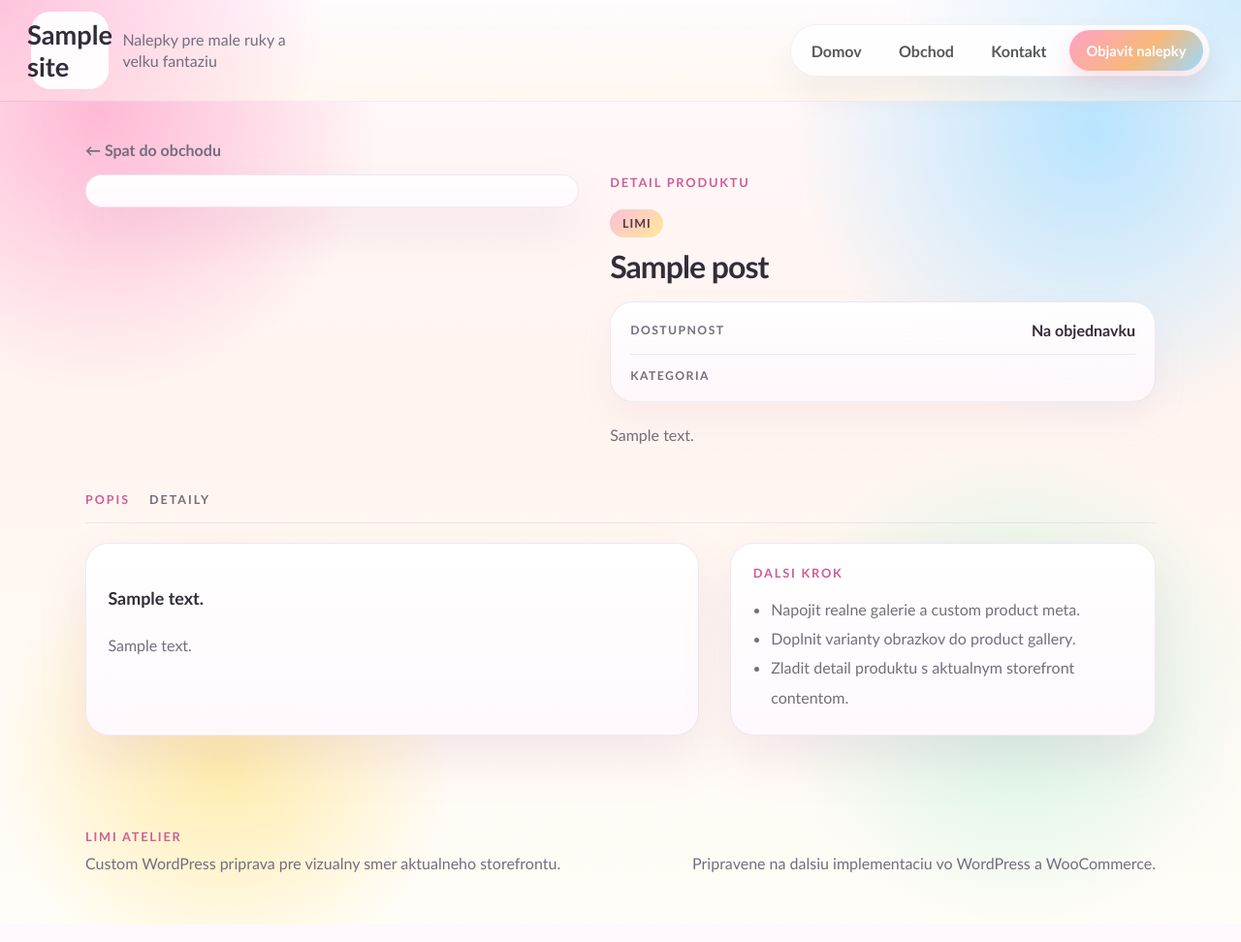
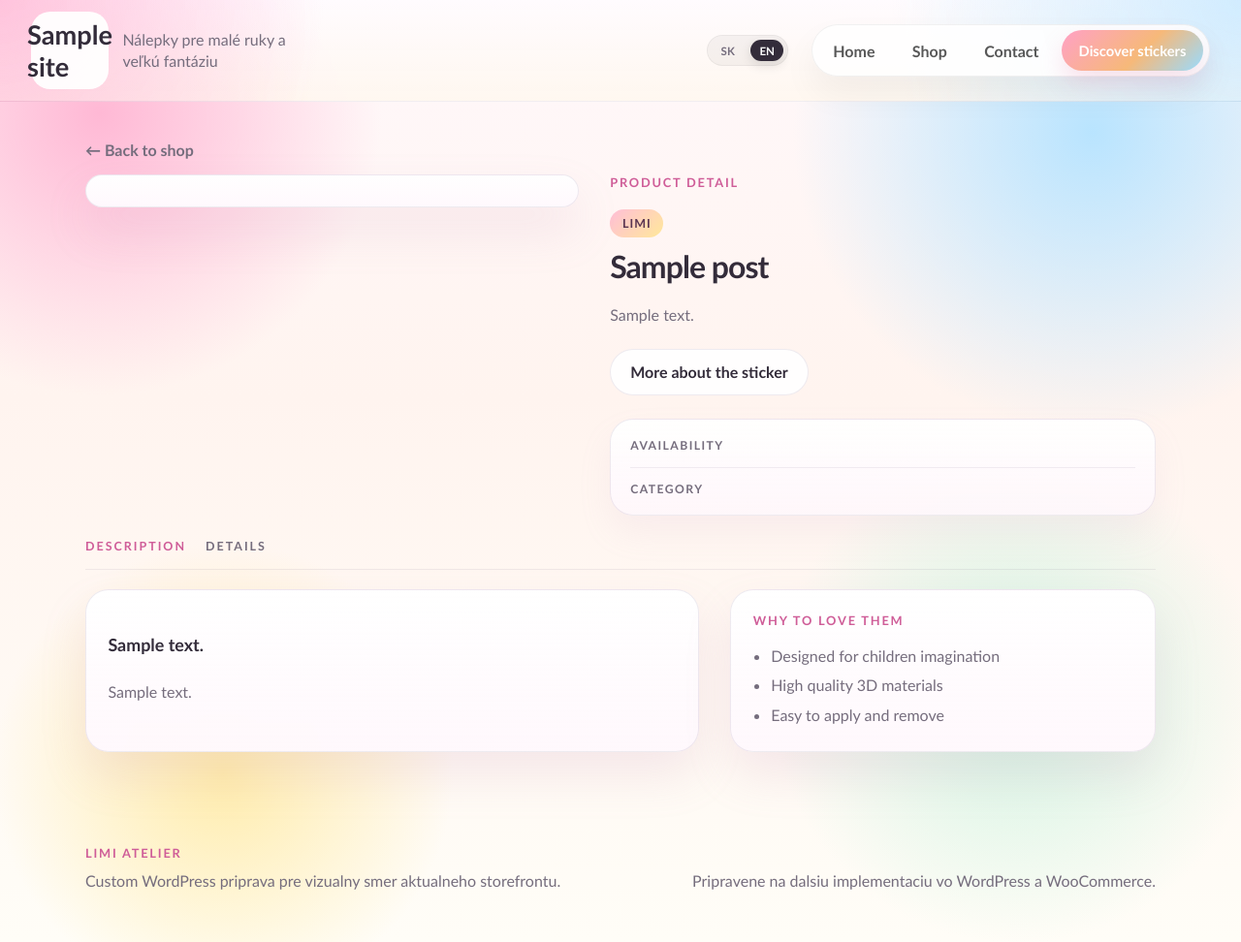
Before and after one commit to karoljancik/limi-shop, a WordPress theme: template wordpress-limi-prep/theme/limi-atelier/single-product.php in a window 1280 px wide. Shown: the whole page at 97% size. Run offline with PHP 8.4 and a stand-in for WordPress, Linux system fonts and the light colour scheme; the site name, menu and one post (Sample post) are stand-ins, and other content is empty; some libraries are stand-ins or nearby versions.

Commit message:
feat: sync design, layout optimizations, and bilingul support from codebase

```diff
--- a/wordpress-limi-prep/theme/limi-atelier/assets/css/theme.css
+++ b/wordpress-limi-prep/theme/limi-atelier/assets/css/theme.css
@@ -201,6 +201,45 @@ img {
   background: rgba(241, 196, 206, 0.3);
 }
 
+.site-header__nav-wrapper {
+  display: flex;
+  align-items: center;
+  gap: 1.5rem;
+}
+
+.lang-switcher {
+  display: flex;
+  align-items: center;
+  gap: 0.4rem;
+  padding: 0.25rem;
+  border-radius: 999px;
+  background: rgba(23, 23, 23, 0.04);
+  border: 1px solid rgba(23, 23, 23, 0.05);
+}
+
+.lang-tab {
+  padding: 0.3rem 0.6rem;
+  font-size: 0.72rem;
+  font-weight: 800;
+  border-radius: 999px;
+  color: var(--muted);
+  cursor: pointer;
+  transition: all 160ms ease;
+}
+
+.lang-tab.is-active {
+  background: #332c3a;
+  color: #fff;
+  box-shadow: 0 4px 12px rgba(0, 0, 0, 0.12);
+}
+
+@media (max-width: 900px) {
+  .site-header__nav-wrapper {
+    flex-direction: column;
+    gap: 0.8rem;
+  }
+}
+
 .hero-grid,
 .product-detail-layout,
 .product-story__grid {
@@ -299,7 +338,8 @@ img {
 .product-card__media img,
 .product-detail-media img {
   width: 100%;
-  height: 20rem;
+  height: auto;
+  aspect-ratio: 4/5;
   object-fit: cover;
 }
 
@@ -351,7 +391,6 @@ img {
 }
 
 .product-detail-media img {
-  height: 32rem;
   border-radius: 1.25rem;
 }
 
@@ -394,6 +433,10 @@ img {
   gap: 1rem;
   padding-bottom: 0.9rem;
   border-bottom: 1px solid rgba(70, 42, 86, 0.08);
+}
+
+.product-info-card.mt-6 {
+  margin-top: 1.5rem;
 }
 
 .product-info-card__row:last-child {
--- a/wordpress-limi-prep/theme/limi-atelier/header.php
+++ b/wordpress-limi-prep/theme/limi-atelier/header.php
@@ -25,15 +25,22 @@ $contact_url = limi_atelier_get_page_url_by_title('Kontakt', '/kontakt/');
     <div class="site-header__inner">
         <a class="site-header__brand" href="<?php echo esc_url($home_url); ?>">
             <?php echo limi_atelier_get_logo_markup(); ?>
-            <span class="site-header__brand-text"><?php echo esc_html(limi_atelier_theme_mod('limi_brand_tagline', 'Nalepky pre male ruky a velku fantaziu')); ?></span>
+            <span class="site-header__brand-text"><?php echo esc_html(limi_atelier_theme_mod('limi_brand_tagline', 'Nálepky pre malé ruky a veľkú fantáziu')); ?></span>
         </a>
 
-        <nav class="site-header__nav" aria-label="<?php esc_attr_e('Main navigation', 'limi-atelier'); ?>">
-            <a class="site-header__nav-link" href="<?php echo esc_url($home_url); ?>">Domov</a>
-            <a class="site-header__nav-link" href="<?php echo esc_url($shop_url); ?>">Obchod</a>
-            <a class="site-header__nav-link" href="<?php echo esc_url($contact_url); ?>">Kontakt</a>
-            <a class="site-header__cta" href="<?php echo esc_url($shop_url); ?>">Objavit nalepky</a>
-        </nav>
+        <div class="site-header__nav-wrapper">
+             <div class="lang-switcher">
+                <span class="lang-tab <?php echo get_locale() === 'sk_SK' ? 'is-active' : ''; ?>">SK</span>
+                <span class="lang-tab <?php echo get_locale() === 'en_US' ? 'is-active' : ''; ?>">EN</span>
+             </div>
+
+            <nav class="site-header__nav" aria-label="<?php esc_attr_e('Main navigation', 'limi-atelier'); ?>">
+                <a class="site-header__nav-link" href="<?php echo esc_url($home_url); ?>"><?php echo get_locale() === 'en_US' ? 'Home' : 'Domov'; ?></a>
+                <a class="site-header__nav-link" href="<?php echo esc_url($shop_url); ?>"><?php echo get_locale() === 'en_US' ? 'Shop' : 'Obchod'; ?></a>
+                <a class="site-header__nav-link" href="<?php echo esc_url($contact_url); ?>"><?php echo get_locale() === 'en_US' ? 'Contact' : 'Kontakt'; ?></a>
+                <a class="site-header__cta" href="<?php echo esc_url($shop_url); ?>"><?php echo get_locale() === 'en_US' ? 'Discover stickers' : 'Objaviť nálepky'; ?></a>
+            </nav>
+        </div>
     </div>
 </header>
 
--- a/wordpress-limi-prep/theme/limi-atelier/single-product.php
+++ b/wordpress-limi-prep/theme/limi-atelier/single-product.php
@@ -6,7 +6,7 @@ get_header();
 ?>
 <div class="page-shell page-spacing">
     <?php while (have_posts()) : the_post(); ?>
-        <a class="back-link" href="<?php echo esc_url(wc_get_page_permalink('shop')); ?>">← Spat do obchodu</a>
+        <a class="back-link" href="<?php echo esc_url(wc_get_page_permalink('shop')); ?>">← <?php echo get_locale() === 'en_US' ? 'Back to shop' : 'Späť do obchodu'; ?></a>
 
         <div class="product-detail-layout">
             <div class="card product-detail-media">
@@ -19,37 +19,47 @@ get_header();
             </div>
 
             <div class="product-detail-copy">
-                <p class="eyebrow">Detail produktu</p>
+                <p class="eyebrow"><?php echo get_locale() === 'en_US' ? 'Product Detail' : 'Detail produktu'; ?></p>
                 <div class="product-detail__headline">
                     <span class="product-detail__badge">LIMI</span>
                     <h1 class="product-detail-title"><?php the_title(); ?></h1>
                 </div>
                 <p class="product-detail-price"><?php echo $product ? wp_kses_post($product->get_price_html()) : ''; ?></p>
 
-                <div class="product-info-card">
+                <div class="section-text"><?php the_excerpt(); ?></div>
+
+                <div class="product-detail-actions">
+                    <?php woocommerce_template_single_add_to_cart(); ?>
+                    <a href="#info" class="btn-soft"><?php echo get_locale() === 'en_US' ? 'More about the sticker' : 'Viac o nálepke'; ?></a>
+                </div>
+
+                <div class="product-info-card mt-6">
                     <div class="product-info-card__row">
-                        <span class="product-info-card__label">Dostupnost</span>
-                        <span class="product-info-card__value">
-                            <?php echo $product && $product->is_in_stock() ? 'Skladom' : 'Na objednavku'; ?>
+                        <span class="product-info-card__label"><?php echo get_locale() === 'en_US' ? 'Availability' : 'Dostupnosť'; ?></span>
+                        <span class="product-info-card__value <?php echo $product && $product->is_in_stock() ? 'text-green-600' : 'text-red-500 font-bold'; ?>">
+                            <?php
+                            if ($product) {
+                                if ($product->is_in_stock()) {
+                                    echo get_locale() === 'en_US' ? 'In stock' : 'Skladom';
+                                } else {
+                                    echo get_locale() === 'en_US' ? 'Out of stock' : 'Nie je na sklade';
+                                }
+                            }
+                            ?>
                         </span>
                     </div>
                     <div class="product-info-card__row">
-                        <span class="product-info-card__label">Kategoria</span>
+                        <span class="product-info-card__label"><?php echo get_locale() === 'en_US' ? 'Category' : 'Kategória'; ?></span>
                         <span class="product-info-card__value"><?php echo wc_get_product_category_list(get_the_ID()); ?></span>
                     </div>
-                </div>
-
-                <div class="section-text"><?php the_excerpt(); ?></div>
-                <div class="product-detail-actions">
-                    <?php woocommerce_template_single_add_to_cart(); ?>
                 </div>
             </div>
         </div>
 
-        <section class="product-story page-spacing-small">
+        <section id="info" class="product-story page-spacing-small">
             <div class="product-story__tabs">
-                <span class="product-story__tab is-active">Popis</span>
-                <span class="product-story__tab">Detaily</span>
+                <span class="product-story__tab is-active"><?php echo get_locale() === 'en_US' ? 'Description' : 'Popis'; ?></span>
+                <span class="product-story__tab"><?php echo get_locale() === 'en_US' ? 'Details' : 'Detaily'; ?></span>
             </div>
 
             <div class="product-story__grid">
@@ -59,11 +69,11 @@ get_header();
                 </div>
                 <div class="card product-story__facts">
                     <div>
-                        <p class="eyebrow">Dalsi krok</p>
+                        <p class="eyebrow"><?php echo get_locale() === 'en_US' ? 'Why to love them' : 'Prečo si ich obľúbiť'; ?></p>
                         <ul class="product-story__list">
-                            <li>Napojit realne galerie a custom product meta.</li>
-                            <li>Doplnit varianty obrazkov do product gallery.</li>
-                            <li>Zladit detail produktu s aktualnym storefront contentom.</li>
+                             <li><?php echo get_locale() === 'en_US' ? 'Designed for children imagination' : 'Navrhnuté pre detskú fantáziu'; ?></li>
+                             <li><?php echo get_locale() === 'en_US' ? 'High quality 3D materials' : 'Kvalitné 3D materiály'; ?></li>
+                             <li><?php echo get_locale() === 'en_US' ? 'Easy to apply and remove' : 'Jednoduchá aplikácia a odstránenie'; ?></li>
                         </ul>
                     </div>
                 </div>
```
Also changed, not shown: wordpress-limi-prep/theme/limi-atelier/archive-product.php (+6 -4 lines), wordpress-limi-prep/theme/limi-atelier/front-page.php (+12 -11 lines).
